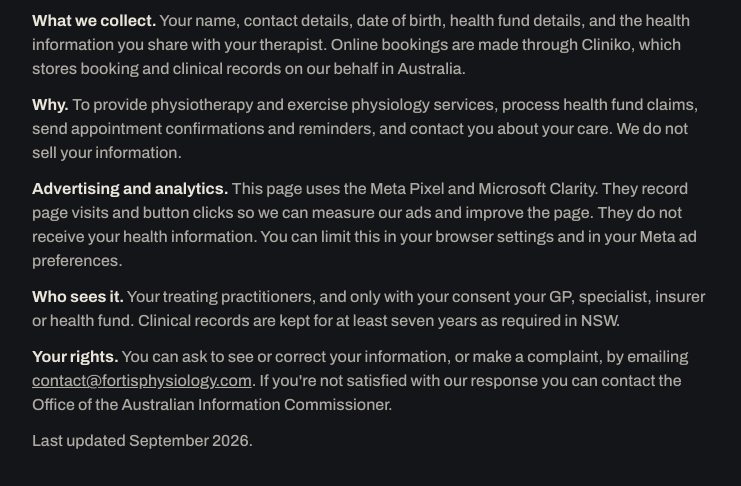
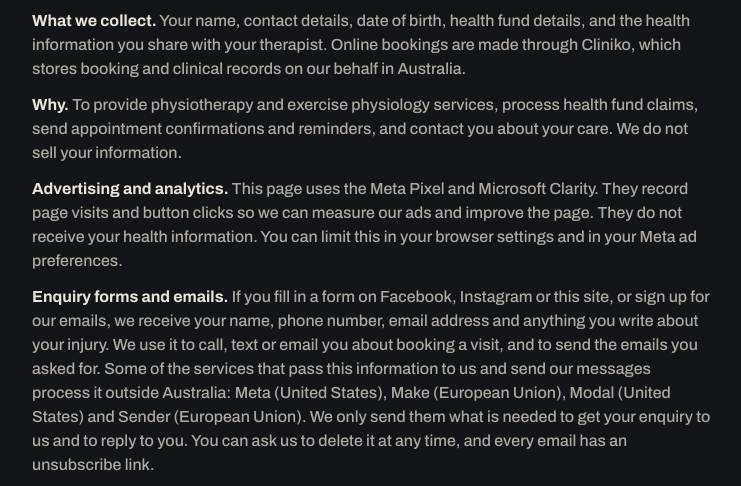
Before and after one commit to melihhaktan01-byte/fortisphysiology, a plain HTML site: page physio-privacy.html in a window 1280 px wide. Shown: the part 280-766 px from the top of the page, without its empty margins (268-1009 px from the left). Drawn offline with Linux system fonts and the light colour scheme.

Commit message:
Privacy page: name the overseas services that handle enquiry forms and emails
Co-Authored-By: Claude <noreply@anthropic.com>

```diff
--- a/physio-privacy.html
+++ b/physio-privacy.html
@@ -27,9 +27,10 @@
     <p class="prose"><strong>What we collect.</strong> Your name, contact details, date of birth, health fund details, and the health information you share with your therapist. Online bookings are made through Cliniko, which stores booking and clinical records on our behalf in Australia.</p>
     <p class="prose"><strong>Why.</strong> To provide physiotherapy and exercise physiology services, process health fund claims, send appointment confirmations and reminders, and contact you about your care. We do not sell your information.</p>
     <p class="prose"><strong>Advertising and analytics.</strong> This page uses the Meta Pixel and Microsoft Clarity. They record page visits and button clicks so we can measure our ads and improve the page. They do not receive your health information. You can limit this in your browser settings and in your Meta ad preferences.</p>
+    <p class="prose"><strong>Enquiry forms and emails.</strong> If you fill in a form on Facebook, Instagram or this site, or sign up for our emails, we receive your name, phone number, email address and anything you write about your injury. We use it to call, text or email you about booking a visit, and to send the emails you asked for. Some of the services that pass this information to us and send our messages process it outside Australia: Meta (United States), Make (European Union), Modal (United States) and Sender (European Union). We only send them what is needed to get your enquiry to us and to reply to you. You can ask us to delete it at any time, and every email has an unsubscribe link.</p>
     <p class="prose"><strong>Who sees it.</strong> Your treating practitioners, and only with your consent your GP, specialist, insurer or health fund. Clinical records are kept for at least seven years as required in NSW.</p>
     <p class="prose"><strong>Your rights.</strong> You can ask to see or correct your information, or make a complaint, by emailing <a href="mailto:contact@fortisphysiology.com">contact@fortisphysiology.com</a>. If you're not satisfied with our response you can contact the Office of the Australian Information Commissioner.</p>
-    <p class="prose">Last updated September 2026.</p>
+    <p class="prose">Last updated November 2026.</p>
   </div>
 </main>
 <footer>
```
